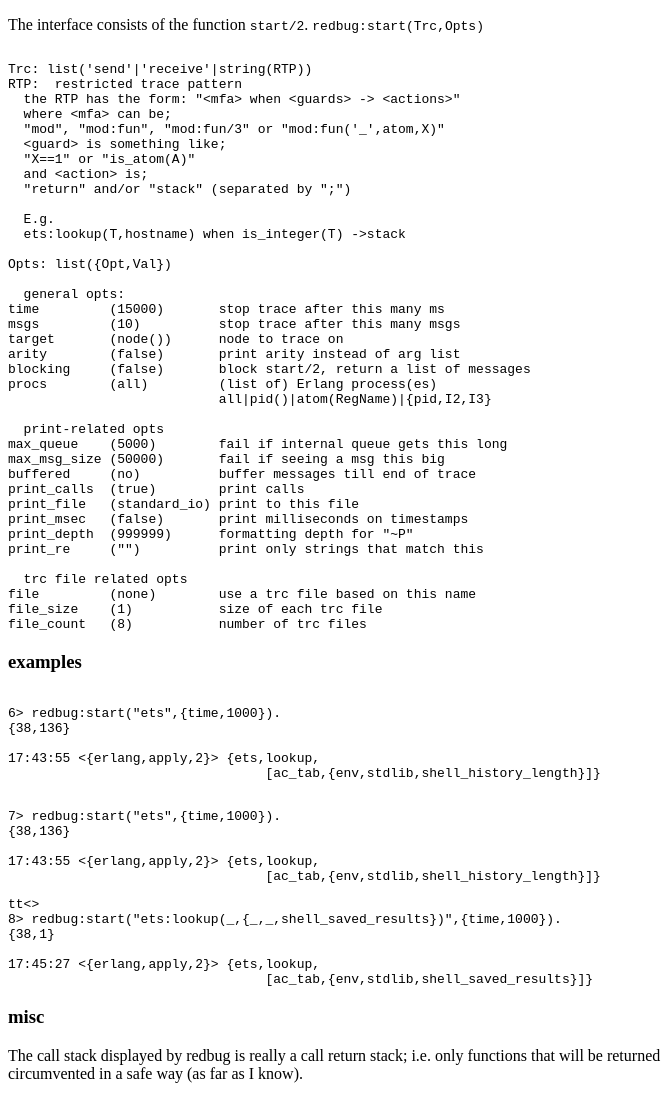
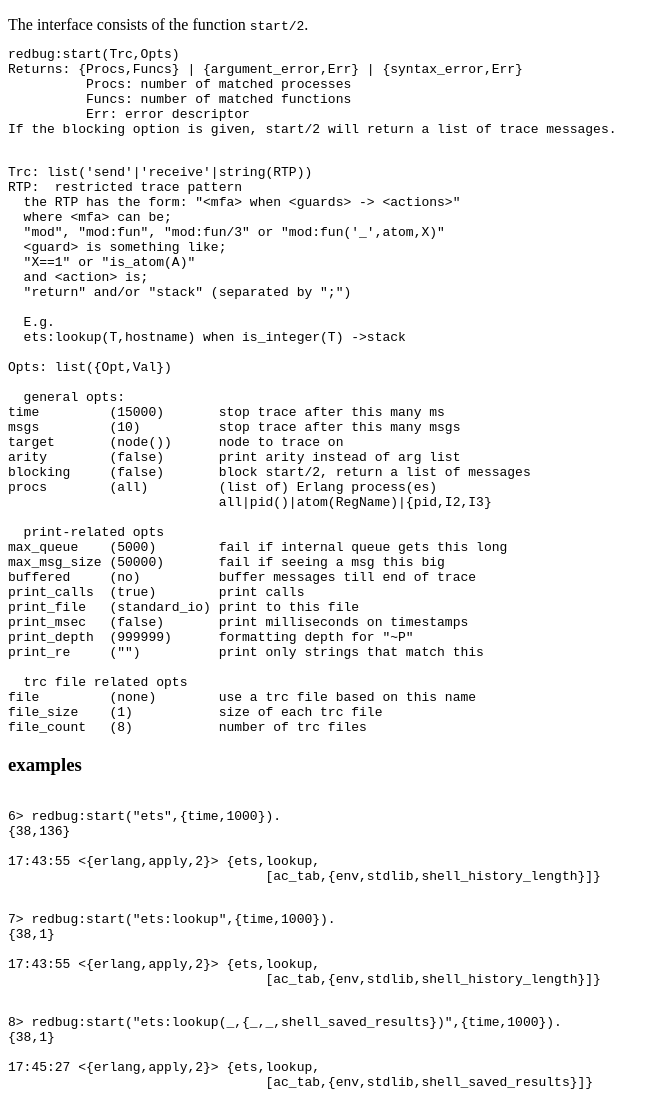
Before and after one commit to massemanet/eper, a plain HTML site: page redbug.html in a window 1280 px wide. Shown: the part 1502-2595 px from the top of the page, without its empty margins (0-663 px from the left). Drawn offline with Linux system fonts and the light colour scheme.

Commit message:
halfway cleaned up

```diff
--- a/redbug.html
+++ b/redbug.html
@@ -99,7 +99,13 @@ The most interesting extra feature is probably the stack match spec. Answers the
 
 The interface consists of the function <tt>start/2</tt>.
 
-<tt>redbug:start(Trc,Opts)</tt>
+<pre><tt>redbug:start(Trc,Opts)
+Returns: {Procs,Funcs} | {argument_error,Err} | {syntax_error,Err}
+          Procs: number of matched processes
+          Funcs: number of matched functions
+          Err: error descriptor
+If the <tt>blocking</tt> option is given, <tt>start/2</tt> will return a list of trace messages.
+</tt></pre>
 
 <pre><tt>
 Trc: list('send'|'receive'|string(RTP))
@@ -153,13 +159,13 @@ file_count   (8)           number of trc files
 </tt></pre>
 
 <pre><tt>
-7&gt; redbug:start("ets",{time,1000}).
-{38,136}
+7&gt; redbug:start("ets:lookup",{time,1000}).
+{38,1}
 
 17:43:55 <{erlang,apply,2}> {ets,lookup,
                                  [ac_tab,{env,stdlib,shell_history_length}]}
 </tt></pre>
-<pre>tt<>
+<pre><tt>
 8&gt; redbug:start("ets:lookup(_,{_,_,shell_saved_results})",{time,1000}).
 {38,1}
 
```
